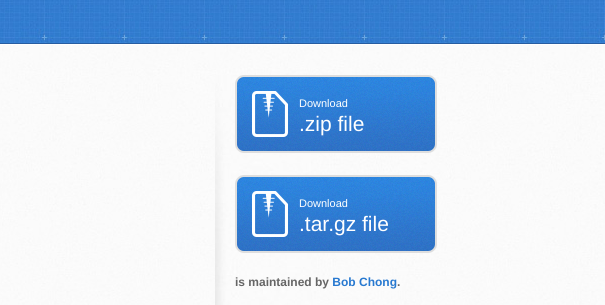
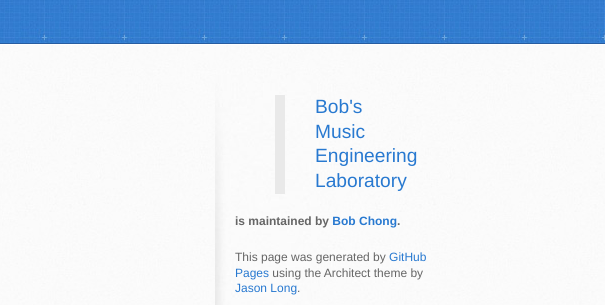
Before and after one commit to bobkuuu/eportfolio, a plain HTML site: page index.html in a window 1280 px wide. Shown: the part 123-428 px from the top of the page, 675-1280 px from the left. Drawn offline with Linux system fonts and the light colour scheme.

Commit message:
- Replace strange download button with facebook page info

```diff
--- a/index.html
+++ b/index.html
@@ -17,6 +17,14 @@
   </head>
 
   <body>
+  <div id="fb-root"></div>
+  <script>(function(d, s, id) {
+    var js, fjs = d.getElementsByTagName(s)[0];
+    if (d.getElementById(id)) return;
+    js = d.createElement(s); js.id = id;
+    js.src = "//connect.facebook.net/en_US/sdk.js#xfbml=1&version=v2.5";
+    fjs.parentNode.insertBefore(js, fjs);
+  }(document, 'script', 'facebook-jssdk'));</script>
     <header>
       <div class="inner">
         <h1>Eportfolio</h1>
@@ -100,14 +108,7 @@
         </section>
 
         <aside id="sidebar">
-          <a href="https://github.com/bobkuuu/eportfolio/zipball/master" class="button">
-            <small>Download</small>
-            .zip file
-          </a>
-          <a href="https://github.com/bobkuuu/eportfolio/tarball/master" class="button">
-            <small>Download</small>
-            .tar.gz file
-          </a>
+          <div class="fb-page" data-href="https://www.facebook.com/BobsMEL2011/" data-tabs="timeline" data-small-header="false" data-adapt-container-width="true" data-hide-cover="false" data-show-facepile="false"><div class="fb-xfbml-parse-ignore"><blockquote cite="https://www.facebook.com/BobsMEL2011/"><a href="https://www.facebook.com/BobsMEL2011/">Bob&#039;s Music Engineering Laboratory</a></blockquote></div></div>
 
           <p class="repo-owner"><a href="https://github.com/bobkuuu/eportfolio"></a> is maintained by <a href="https://github.com/bobkuuu">Bob Chong</a>.</p>
 
```
